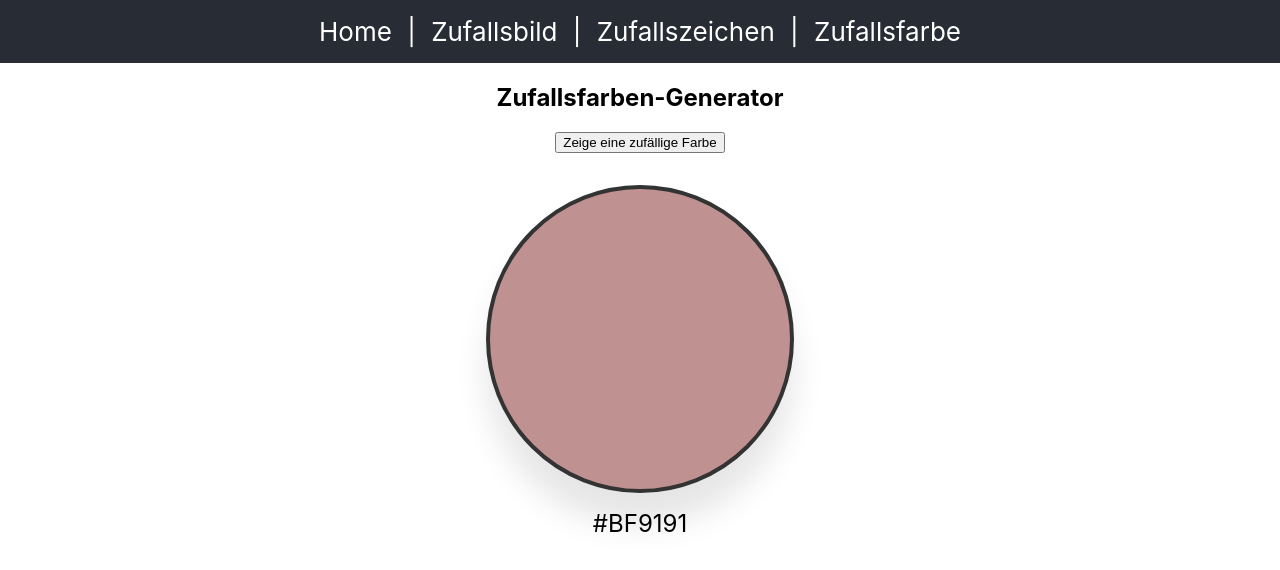
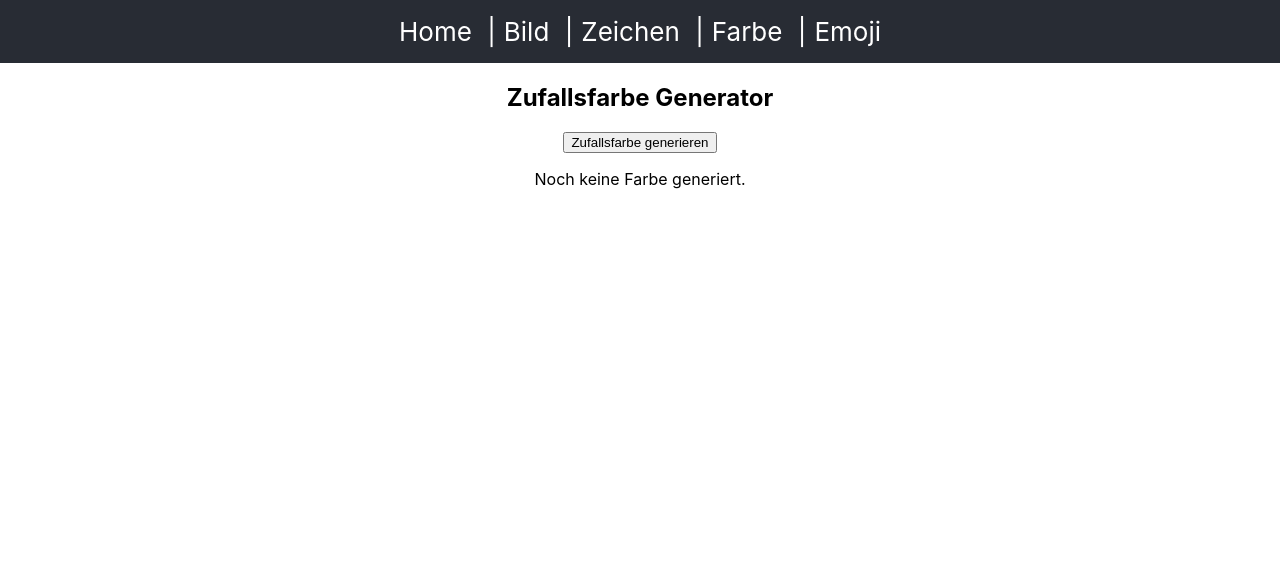
Before and after one commit to what-about-sun/codespaces-react, a React (Vite) app: page /random-color in a window 1280 px wide. Shown: the top 570 px of the page. Built offline with nearby package versions, Linux system fonts and the light colour scheme.

Commit message:
add RandomEmojiPage fix RandomColorPage

```diff
--- a/src/App.css
+++ b/src/App.css
@@ -94,3 +94,10 @@ main {
   border: 4px solid #333;
   box-shadow: 0 32px 32px rgba(0,0,0,0.1);
 }
+
+.random-emoji-container {
+  display: flex;
+  flex-direction: column;
+  align-items: center;
+  width: 100%;
+}
--- a/src/App.jsx
+++ b/src/App.jsx
@@ -4,18 +4,25 @@ import { useState } from 'react';
 import RandomImagePage from './RandomImagePage';
 import RandomCharPage from './RandomCharPage';
 import RandomColorPage from './RandomColorPage';
+import RandomEmojiPage from './RandomEmojiPage';
 
 function App() {
   // Zustand für Bild und Zeichen zentral speichern
   const [imgUrl, setImgUrl] = useState(null);
   const [char, setChar] = useState('');
+  const [color, setColor] = useState(null);
+  const [emoji, setEmoji] = useState(null);
 
   return (
     <Router>
       <div className="App">
         <header className="App-header">
           <nav>
-            <Link to="/">Home</Link> | <Link to="/random-image">Zufallsbild</Link> | <Link to="/random-char">Zufallszeichen</Link> | <Link to="/random-color">Zufallsfarbe</Link>
+            <Link to="/">Home</Link> |
+            <Link to="/random-image">Bild</Link> |
+            <Link to="/random-char">Zeichen</Link> |
+            <Link to="/random-color">Farbe</Link> |
+            <Link to="/random-emoji">Emoji</Link>
           </nav>
         </header>
         <Routes>
@@ -30,7 +37,12 @@ function App() {
           <Route path="/random-char" element={
             <RandomCharPage char={char} setChar={setChar} />
           } />
-          <Route path="/random-color" element={<RandomColorPage />} />
+          <Route path="/random-color" element={
+            <RandomColorPage color={color} setColor={setColor} />
+          } />
+          <Route path="/random-emoji" element={
+            <RandomEmojiPage emoji={emoji} setEmoji={setEmoji} />
+          } />
         </Routes>
       </div>
     </Router>
--- a/src/RandomColorPage.jsx
+++ b/src/RandomColorPage.jsx
@@ -1,7 +1,6 @@
 import { useState } from 'react';
 
 function getRandomColor() {
-  // Zufällige HEX-Farbe generieren
   const letters = '0123456789ABCDEF';
   let color = '#';
   for (let i = 0; i < 6; i++) {
@@ -10,21 +9,23 @@ function getRandomColor() {
   return color;
 }
 
-function RandomColorPage() {
-  const [color, setColor] = useState(getRandomColor());
-
+export default function RandomColorPage({ color, setColor }) {
   const handleClick = () => {
     setColor(getRandomColor());
   };
 
   return (
     <div className="random-color-container">
-      <h2>Zufallsfarben-Generator</h2>
-      <button onClick={handleClick}>Zeige eine zufällige Farbe</button>
-      <div className="random-color-circle" style={{ backgroundColor: color }} />
-      <div style={{ marginTop: 16, fontSize: '1.5rem' }}>{color}</div>
-    </div>
+      <h2>Zufallsfarbe Generator</h2>
+      <button onClick={handleClick}>Zufallsfarbe generieren</button>
+      {color && (
+        <div className="random-color-circle"
+          style={{ backgroundColor: color }}
+          >
+        </div>
+      )}
+      {color && <p>Aktuelle Farbe: {color}</p>}
+      {!color && <p>Noch keine Farbe generiert.</p>}
+     </div>
   );
 }
-
-export default RandomColorPage;
--- /dev/null
+++ b/src/RandomEmojiPage.jsx
@@ -0,0 +1,24 @@
+function getRandomEmoji() {
+  // Emoji-Range: U+1F600 bis U+1F64F (Emoticons)
+  const start = 0x1F600;
+  const end = 0x1F9FF; // Erweiterte Emoji-Range
+  const codePoint = start + Math.floor(Math.random() * (end - start + 1));
+  return String.fromCodePoint(codePoint);
+}
+
+export default function RandomEmojiPage({ emoji, setEmoji }) {
+  const handleClick = () => {
+    setEmoji(getRandomEmoji());
+  };
+
+  return (
+    <div className="random-emoji-container">
+      <h2>Zufalls-Emoji Generator</h2>
+      <button onClick={handleClick}>Zufalls-Emoji generieren</button>
+      {emoji && (
+        <div style={{ fontSize: "18rem", margin: "1rem" }}>{emoji}</div>
+      )}
+      {!emoji && <p>Noch kein Emoji generiert.</p>}
+    </div>
+  );
+}
```
